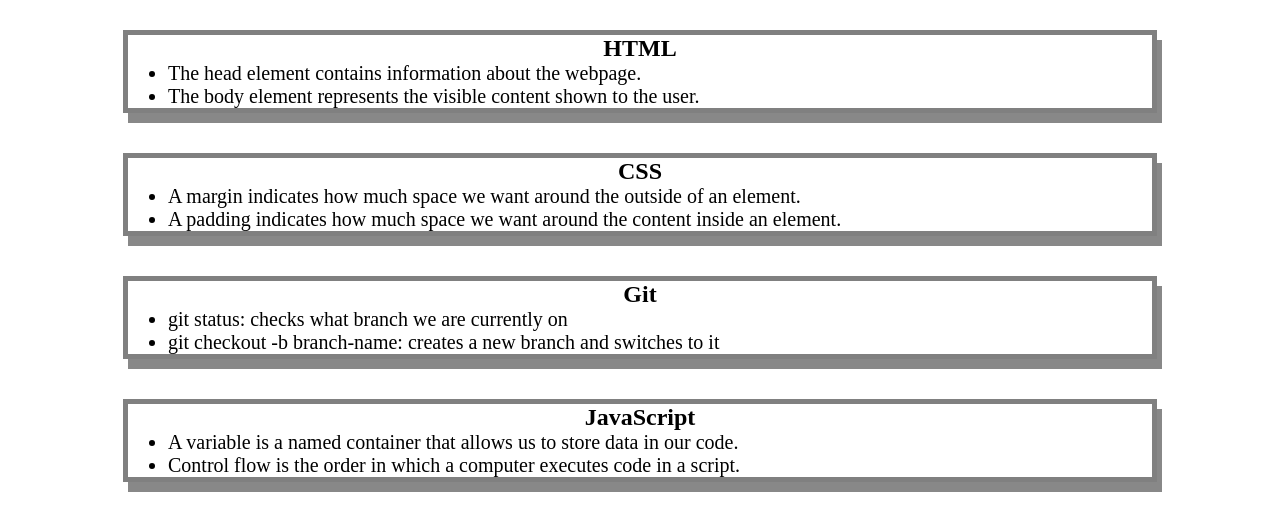
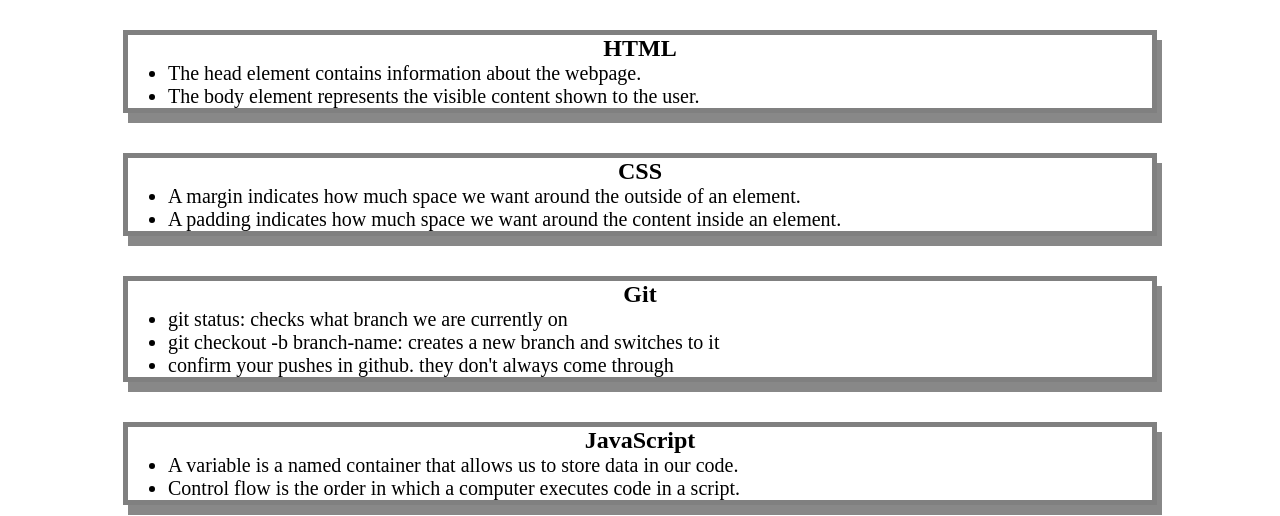
Before and after one commit to aaronseth-a/prework-study-guide, a plain HTML site: page index.html in a window 1280 px wide. Shown: the part 130-646 px from the top of the page. Drawn offline with Linux system fonts and the light colour scheme.

Commit message:
Last push didn't come through

```diff
--- a/index.html
+++ b/index.html
@@ -38,6 +38,7 @@
         <ul>
           <li>git status: checks what branch we are currently on</li>
           <li>git checkout -b branch-name: creates a new branch and switches to it</li>
+          <li>confirm your pushes in github. they don't always come through</li>
         </ul>
       </section>
 
```
